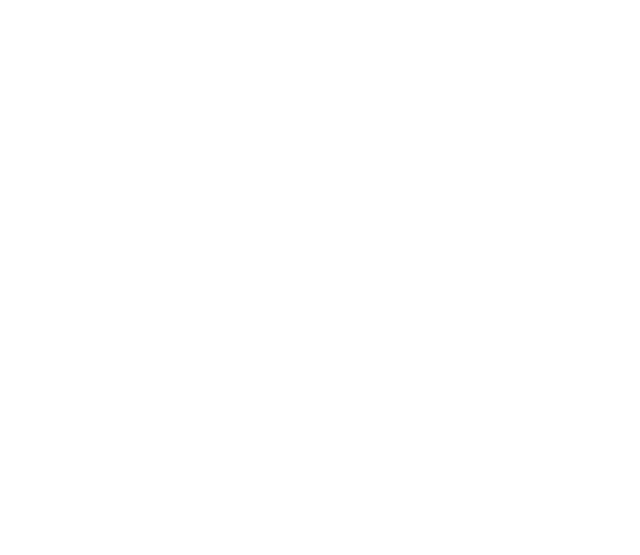
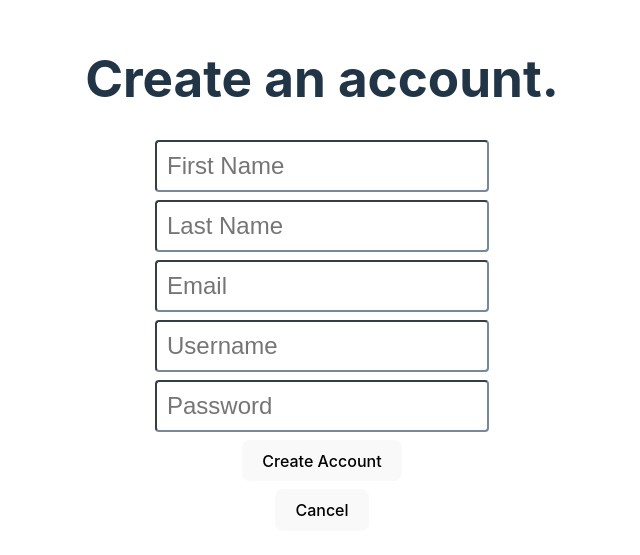
Before and after one commit to Sebastian2956/Team8, a React (Vite) app in the folder frontend/: page /createAccount in a window 1280 px wide. Before the commit this address had no page. Shown: the part 127-682 px from the top of the page, without its empty margins (318-958 px from the left). Built offline with nearby package versions, Linux system fonts and the light colour scheme.

Commit message:
Added account creation page

```diff
--- a/frontend/src/App.css
+++ b/frontend/src/App.css
@@ -101,3 +101,19 @@
   max-width:50%;
   width: 100vw;
 }
+
+#accountCreationForm{
+  display:flex;
+  flex-direction: column;
+  justify-content: center;
+  align-items: center;
+  gap:8px;
+}
+
+.textField{
+  border-radius: 4px;
+  border-color: lightslategray;
+  border-width: 2px;
+  padding:10px;
+  font-size: 24px;
+}
--- a/frontend/src/App.tsx
+++ b/frontend/src/App.tsx
@@ -4,6 +4,7 @@
 import LoginPage from './pages/LoginPage.tsx';
 import TripPage from './pages/TripPage.tsx';
 import DetailedTripPage from './pages/DetailedTripPage.tsx';
+import AccountCreationPage from './pages/AccountCreationPage.tsx';
 
 function App() {
   return (
@@ -12,6 +13,7 @@
         <Route path="/" element={<LoginPage/>}/>
         <Route path="/trips" element={<TripPage/>}/>
         <Route path="/thisTrip" element={<DetailedTripPage/>}/>
+        <Route path="/createAccount" element={<AccountCreationPage/>}/>
       </Routes>
     </Router>
   );
--- /dev/null
+++ b/frontend/src/components/CreateAccount.tsx
@@ -0,0 +1,25 @@
+import React, {useState} from 'react';
+
+function CreateAccount() {
+    function cancelCreation(){
+        window.location.href = "/";
+    }
+
+    function createAccount(){
+        alert("not yet added");
+    }
+
+    return(
+        <form id="accountCreationForm">
+            <input type="text" id="firstName" placeholder="First Name" className="textField"/>
+            <input type="text" id="lastName" placeholder="Last Name" className="textField"/>
+            <input type="text" id="email" placeholder="Email" className="textField"/>
+            <input type="text" id="loginName" placeholder="Username" className="textField"/>
+            <input type="password" id="loginPassword" placeholder="Password" className="textField"/>
+            <button type="button" id="createAccountButton" className="buttons" onClick={createAccount}> Create Account </button>
+            <button type="button" id="cancelButton" className="buttons" onClick={cancelCreation}> Cancel </button>
+        </form>
+    );
+}
+
+export default CreateAccount;
--- /dev/null
+++ b/frontend/src/components/CreateAccountButton.tsx
@@ -0,0 +1,13 @@
+import React, {useState} from 'react';
+
+function CreateAccountButton() {
+    function goToCreateAccount() {
+        window.location.href = '/createAccount';
+    }
+
+    return (
+        <button type="button" id="createAccountButton" className="buttons" onClick={goToCreateAccount}> Create Account </button>
+    );
+}
+
+export default CreateAccountButton;
--- /dev/null
+++ b/frontend/src/pages/AccountCreationPage.tsx
@@ -0,0 +1,12 @@
+import CreateAccount from "../components/CreateAccount.tsx";
+
+const AccountCreationPage = () => {
+    return(
+        <div id="AccountCreationPage">
+            <h1>Create an account.</h1>
+            <CreateAccount />
+        </div>
+    );
+};
+
+export default AccountCreationPage;
--- a/frontend/src/pages/LoginPage.tsx
+++ b/frontend/src/pages/LoginPage.tsx
@@ -1,6 +1,7 @@
 import PageTitle from "../components/PageTitle.tsx";
 import Login from '../components/Login.tsx';
 import ImageCarousel from "../components/ImageCarousel.tsx";
+import CreateAccountButton from "../components/CreateAccountButton.tsx";
 
 const LoginPage = () => {
     return(
@@ -9,6 +10,7 @@
             <div id ="login_side">
             <PageTitle/>
             <Login/>
+            <CreateAccountButton/>
             </div>
         </div>
     );
```
